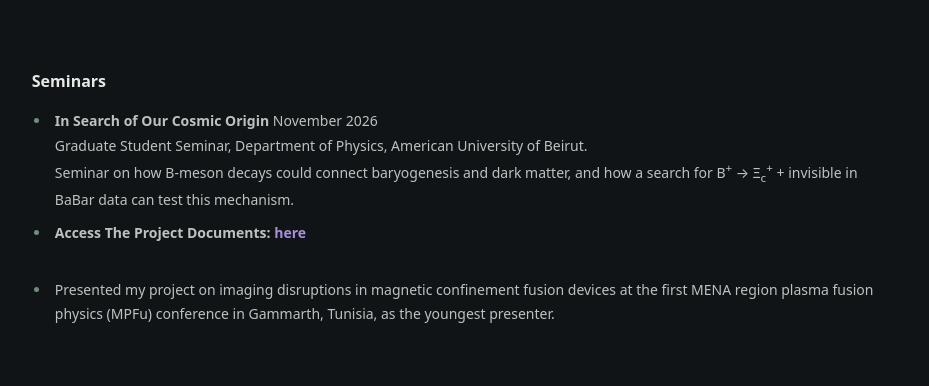
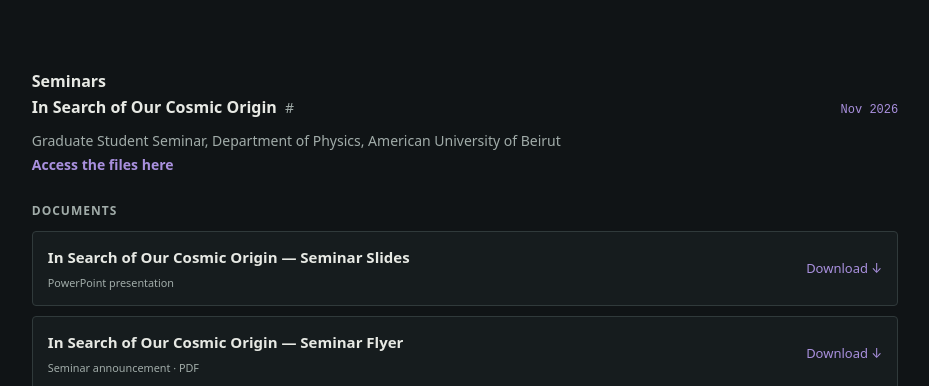
Before and after one commit to DovanDarazi/DovanDarazi.github.io, a plain HTML site: page index.html in a window 1280 px wide. Shown: the part 2896-3282 px from the top of the page, without its empty margins (305-1234 px from the left). Drawn offline with Linux system fonts and the light colour scheme.

Commit message:
cosmic origin

```diff
--- a/documents.js
+++ b/documents.js
@@ -1,6 +1,3 @@
-// Add any number of documents here. Put each file inside documents/ first.
-// The CV is managed separately by update_website.py --pdf; do not list it here.
-// section is optional: use the # link beside a project to find its section/entry ID.
 window.siteDocuments = [
   {
     id: "stereoscopic-report",
@@ -15,13 +12,19 @@ window.siteDocuments = [
     description: "Project presentation · PowerPoint",
     file: "documents/stereoscopic-imaging-presentation.pptx",
     section: "stereoscopic-diagnostics"
+  },
+  {
+    id: "cosmic-origin-seminar-slides",
+    title: "In Search of Our Cosmic Origin — Seminar Slides",
+    description: "PowerPoint presentation",
+    file: "documents/cosmic-origin-seminar.pptx",
+    section: "in-search-of-our-cosmic-origin"
+  },
+  {
+    id: "cosmic-origin-seminar-flyer",
+    title: "In Search of Our Cosmic Origin — Seminar Flyer",
+    description: "Seminar announcement · PDF",
+    file: "documents/cosmic-origin-flyer.pdf",
+    section: "in-search-of-our-cosmic-origin"
   }
-  // Add a comma after the previous object, then another object:
-  // ,{
-  //   id: "ising-report",
-  //   title: "Ising model report",
-  //   description: "Statistical mechanics · PDF",
-  //   file: "documents/ising-report.pdf",
-  //   section: "monte-carlo-simulation-and-analysis-of-the-ising-model"
-  // }
 ];
--- a/index.html
+++ b/index.html
@@ -151,20 +151,11 @@ Physics, Cosmology, General Relativity.</section>
 <br><br>
 <strong>Seminars</strong>
 
+<article class="entry" id="in-search-of-our-cosmic-origin"><div class="entry-heading"><h3>In Search of Our Cosmic Origin <a class="permalink" href="#in-search-of-our-cosmic-origin" aria-label="Link to this entry">#</a></h3><span class="date">Nov 2026</span></div><p class="context">Graduate Student Seminar, Department of Physics, American University of Beirut<br>
+<a href="https://dovandarazi.github.io/#publications"><strong>Access the files here</strong></a></p></article>
 
-<ul><li> <strong>In Search of Our Cosmic Origin</strong>   November 2026<br>
-    Graduate Student Seminar, Department of Physics, American University of Beirut.<br>
-    Seminar on how <span class="math">B</span>-meson decays could connect baryogenesis and dark matter, and how a search for <span class="math">B<sup>+</sup> → Ξ<sub>c</sub><sup>+</sup> + <span>invisible</span></span> in BaBar data can test this mechanism.
-
-    </li><li> <strong>Access The Project Documents:</strong>
-    <a href="https://dovandarazi.github.io/#publications"><strong>here</strong></a> <br> <br>
-
-
-    </li><li> Presented my project on imaging disruptions in magnetic
-    confinement fusion devices at the first MENA region plasma
-    fusion physics (MPFu) conference in Gammarth, Tunisia, as the
-    youngest presenter.
-</li></ul></section>
+<article class="entry" id="imaging-disruptions-in-magnetic-confinement-fusion-devices"><div class="entry-heading"><h3>Imaging Disruptions in Magnetic Confinement Fusion Devices <a class="permalink" href="#imaging-disruptions-in-magnetic-confinement-fusion-devices" aria-label="Link to this entry">#</a></h3><span class="date"></span></div><p class="context">First MENA Region Plasma Fusion Physics (MPFu) Conference, Gammarth, Tunisia<br>
+Presented my research as the conference&#x27;s youngest presenter.</p></article></section>
 <section id="awards" aria-labelledby="title-awards"><header class="section-title"><img class="section-logo" src="seo-assets/brand.jpg" alt="" width="32" height="32"><h2 id="title-awards">ACADEMIC AWARDS</h2><a class="permalink" href="#awards" aria-label="Link to section">#</a></header><article class="entry" id="graduate-fellowship"><div class="entry-heading"><h3>Graduate Fellowship and Assistantship Program <a class="permalink" href="#graduate-fellowship" aria-label="Link to this entry">#</a></h3><span class="date">Jan 2025 – Present</span></div><p class="context">American University of Beirut — Beirut, Lebanon</p></article></section>
 <section id="teaching" aria-labelledby="title-teaching"><header class="section-title"><img class="section-logo" src="seo-assets/brand.jpg" alt="" width="32" height="32"><h2 id="title-teaching">TEACHING AND MENTORING EXPERIENCE</h2><a class="permalink" href="#teaching" aria-label="Link to section">#</a></header><article class="entry" id="teaching-assistant"><div class="entry-heading"><h3>Teaching Assistant, American University of Beirut (AUB) <a class="permalink" href="#teaching-assistant" aria-label="Link to this entry">#</a></h3><span class="date">Jan 2025 – Present</span></div><p class="context">Teaching Physics labs for engineers and premeds
 (PHYS 211L &amp; PHYS 206L)</p><ul><li> My duties as a TA were: Deliver a lecture on how to do
```
Also changed, not shown: 5 other files.
